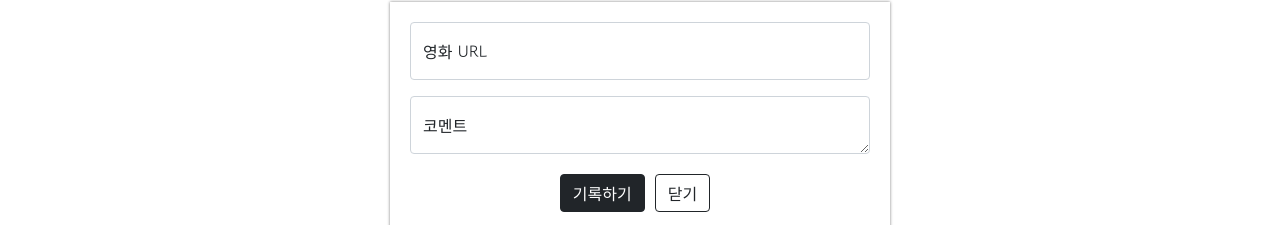
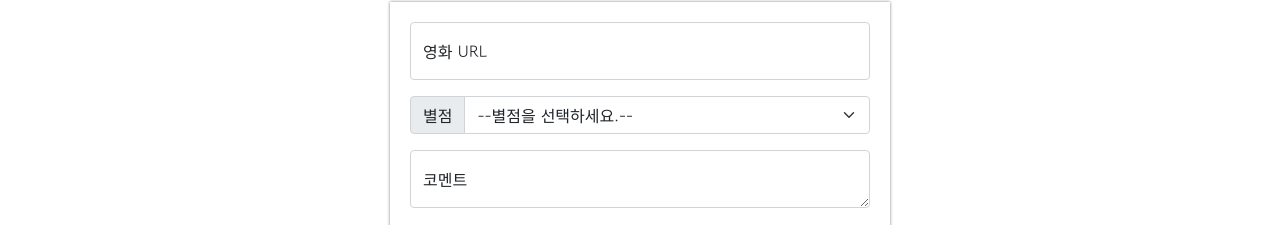
Before and after one commit to kalinzt/SpartaCC, a plain HTML site: page index.html in a window 1280 px wide. Shown: the part 268-493 px from the top of the page. Drawn offline with nearby package versions, Linux system fonts and the light colour scheme.

Commit message:
Update index.html

```diff
--- a/index.html
+++ b/index.html
@@ -65,6 +65,7 @@
             margin: 20px auto 20px auto;
 
         }
+
         .mypost {
 
             width: 500px;
@@ -73,6 +74,7 @@
 
             box-shadow: 0px 0px 3px 0px gray;
         }
+
         .mybtn {
             display: flex;
             flex-direction: row;
@@ -82,7 +84,8 @@
             margin-top: 20px;
 
         }
-        .mybtn > button {
+
+        .mybtn>button {
             margin-right: 10px;
         }
     </style>
@@ -97,6 +100,17 @@
         <div class="form-floating mb-3">
             <input type="email" class="form-control" id="floatingInput" placeholder="name@example.com">
             <label for="floatingInput">영화 URL</label>
+        </div>
+        <div class="input-group mb-3">
+            <label class="input-group-text" for="inputGroupSelect01">별점</label>
+            <select class="form-select" id="inputGroupSelect01">
+                <option selected>--별점을 선택하세요.--</option>
+                <option value="1">⭐⭐⭐⭐⭐</option>
+                <option value="2">⭐⭐⭐⭐</option>
+                <option value="3">⭐⭐⭐</option>
+                <option value="4">⭐⭐</option>
+                <option value="5">⭐</option>
+            </select>
         </div>
         <div class="form-floating">
             <textarea class="form-control" placeholder="Leave a comment here" id="floatingTextarea"></textarea>
```
